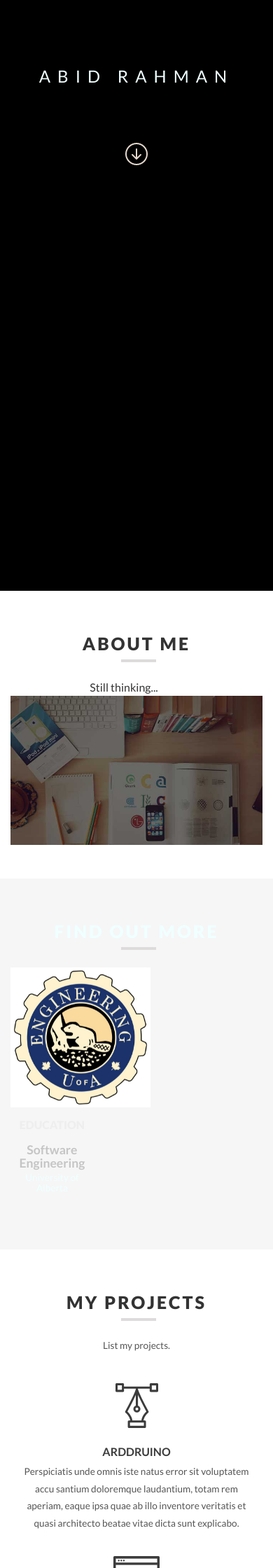
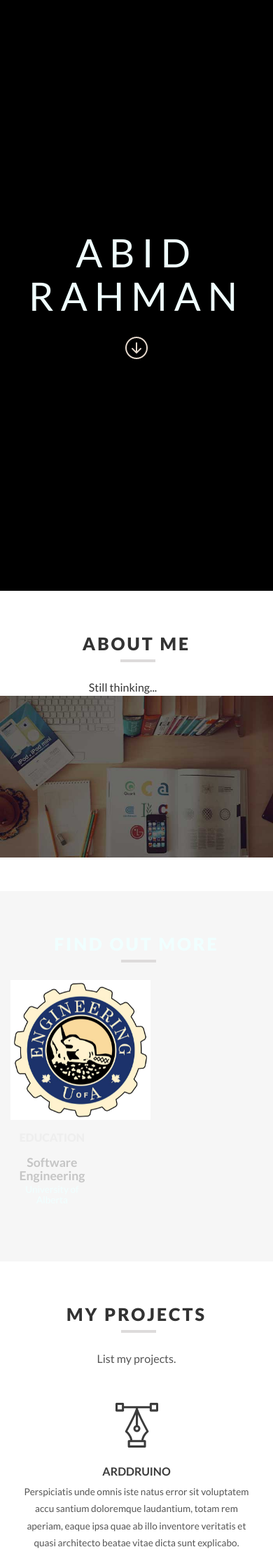
Before and after one commit to arjunkalburgi/abidrahman.github.io-1, a PHP site: page / in a window 390 px wide. Shown: the top 2240 px of the page at 70% size. Run offline with PHP 8.4, Linux system fonts and the light colour scheme.

Commit message:
getting it

```diff
--- a/css/style.css
+++ b/css/style.css
@@ -23,28 +23,29 @@ body a{
 	-ms-transition:0.5s all;
 }
 
-
-
 .header{
     background-color: black;
-    background-size: cover;
-    -webkit-background-size: cover;
-    -moz-background-size:cover;
-    -o-background-size:cover;
+    min-height: 100vh;
+    overflow: cover;
     text-align: center;
-    min-height: 100vh;
+    display: table;
+    width: 100%;
+    height: 100%;
 }
+
 .header h1 {
-    font-family:
     animation-delay: 0.5s;
     animation-duration: 1.5s;
 	color: azure;
     text-transform: uppercase;
     font-size: 3.5em;
     font-weight: 400;
-    margin-top: 7em;
     letter-spacing: 10px;
-    margin-bottom:0px;
+}
+
+.name {
+    display: table-cell;
+    vertical-align: middle;
 }
 
 .header_arrow a{
@@ -55,15 +56,16 @@ body a{
   display: inline-block;
   background: url(../images/arrow.png) no-repeat 0px 0px;
   vertical-align: middle;
-  margin-top: 5em;
+  margin-top: 1em;
 }
 
 
 
 
 .content_top{
-  padding:8em 0;
+  padding:2em 0;
 }
+
 .tz-title-3{
   display: block;
   font-size: 35px;
@@ -87,6 +89,8 @@ body a{
   content: '';
   bottom: 0;
 }
+
+
 .content_top{
 	text-align:center;
 }
@@ -131,7 +135,7 @@ body a{
 }
 
 .team-grid {
-  width: 33%;
+  width:33%;
   float: left;
   margin-bottom: 2em;
 }
@@ -358,12 +362,7 @@ i.google{
 	overflow: hidden;
 	margin-bottom: 8em;
 }
-.wmuSlider .wmuSliderWrapper article img {
-	/*--max-width: 100%;
-	width: auto;
-	height: auto;
-	display:block;--*/
-}
+
 
 
 
@@ -447,22 +446,6 @@ ul.span_1 li{
 /*--responsive design--*/
 
 @media (max-width:920px){
-.header h1 {
-  font-size: 2.5em;
-  margin-top: 4em;
-}
-.header h2 {
-  font-size: 1.3em;
-}
-.header p {
-  font-size: 0.85em;
-}
-.header_arrow a span {
-  margin-top: 2em;
-}
-.header {
-  min-height: 100%;
-}
 .content_top, .content_middle  {
   padding: 3em 0;
 }
@@ -501,19 +484,7 @@ ul.span_1 {
 }
 }
 @media (max-width:640px){
-.header h1 {
-  font-size: 2em;
-}
-.header h2 {
-  font-size: 1.1em;
-}
-.header p, .content_middle_bottom h4{
-  font-size: 0.85em;
-  width: 75%;
-}
-.header {
-  min-height: 410px;
-}
+
 .content_top p, .content_middle p {
   width: 70%;
 }
@@ -526,22 +497,7 @@ ul.span_1 {
 }
 }
 @media (max-width:480px){
-.header h1 {
-  font-size: 1.5em;
-}
-.header h2 {
-  font-size: 0.95em;
-}
-.header p, .content_middle_bottom h4 {
-  font-size: 0.85em;
-  width: 100%;
-}
-.header {
-  min-height: 100vh;
-}
-.header p {
-  margin: 2em auto 0;
-}
+
 .tz-title-3 {
   font-size: 25px;
   padding: 15px 0;
@@ -563,19 +519,6 @@ ul.f_social li {
 }
 }
 @media (max-width:375px){
-.header h1 {
-  font-size: 1.3em;
-  letter-spacing: 5px;
-}
-.header p {
-  font-size: 12px;
-}
-.header_arrow a span {
-  margin-top: 1em;
-}
-.header {
-  min-height: 100vh;
-}
 .tz-title-3 {
   font-size: 20px;
   padding: 10px 0;
--- a/index.html
+++ b/index.html
@@ -48,12 +48,12 @@
 
 <body>
 <div class="header">
-	<div class="container">
+    <div class="name">
         <h1 class="animated fadeInLeftBig">Abid Rahman</h1>
 	    <div class="header_arrow">
             <a href="#aboutme" class="scroll animated fadeInRightBig"></a>
 	    </div>
-	</div>
+    </div>
 </div>
 
 
@@ -61,11 +61,9 @@
 
 
 <div class="content_top" id="aboutme">
-	<div class="container">
 		<h2 class="tz-title-3">About Me</h2>
 		<p>Still thinking...</p>
 		<img src="images/about.jpg" class="img-responsive" alt=""/>
-   </div>
 </div>
 
 
```
